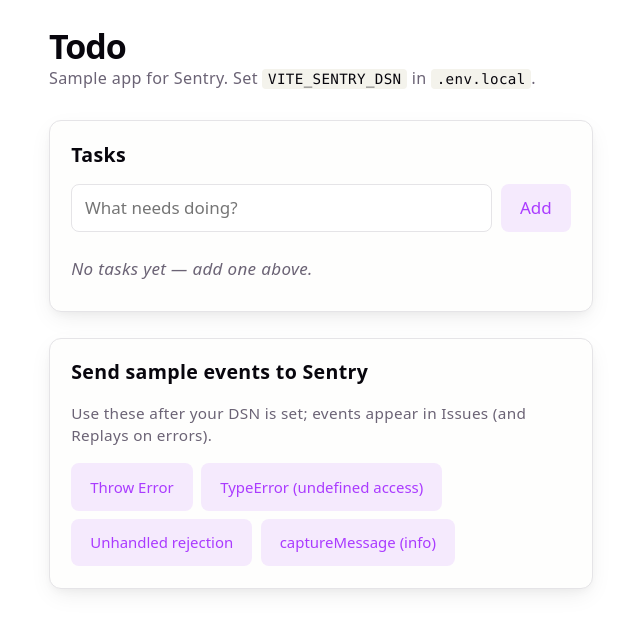
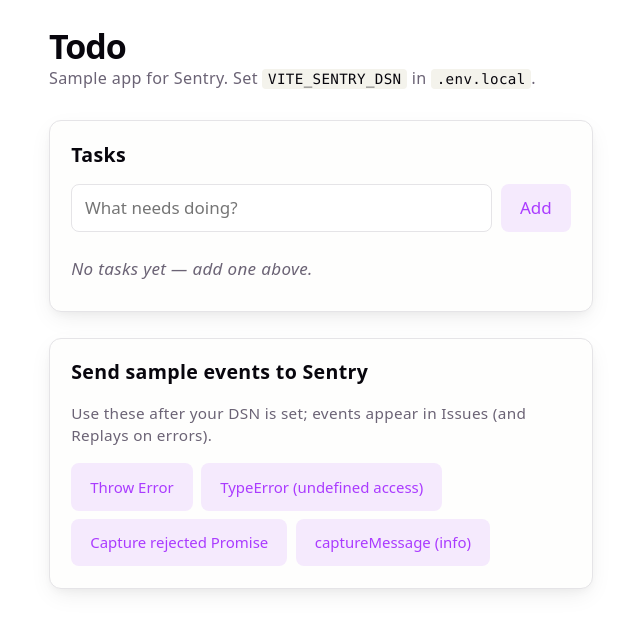
Before and after one commit to coolguyzone/sentry-todo-sample, a React (Vite) app: page / in a window 1280 px wide. Shown: the top 632 px of the page, without its empty margins (319-959 px from the left). Built offline with nearby package versions, Linux system fonts and the light colour scheme.

Commit message:
Fix unhandled promise rejection in demo button
Fixes REACT-ISSUES-DEMO-1

Agent-Logs-Url: https://github.com/coolguyzone/sentry-todo-sample/sessions/accb307c-1158-4308-a158-8b89147c5085

Co-authored-by: coolguyzone <20713588+coolguyzone@users.noreply.github.com>

```diff
--- a/src/App.tsx
+++ b/src/App.tsx
@@ -110,10 +110,12 @@ function App() {
           <button
             type="button"
             onClick={() => {
-              void Promise.reject(new Error('Sentry demo: rejected Promise'))
+              Promise.reject(new Error('Sentry demo: rejected Promise')).catch(
+                (err) => Sentry.captureException(err),
+              )
             }}
           >
-            Unhandled rejection
+            Capture rejected Promise
           </button>
           <button
             type="button"
```
